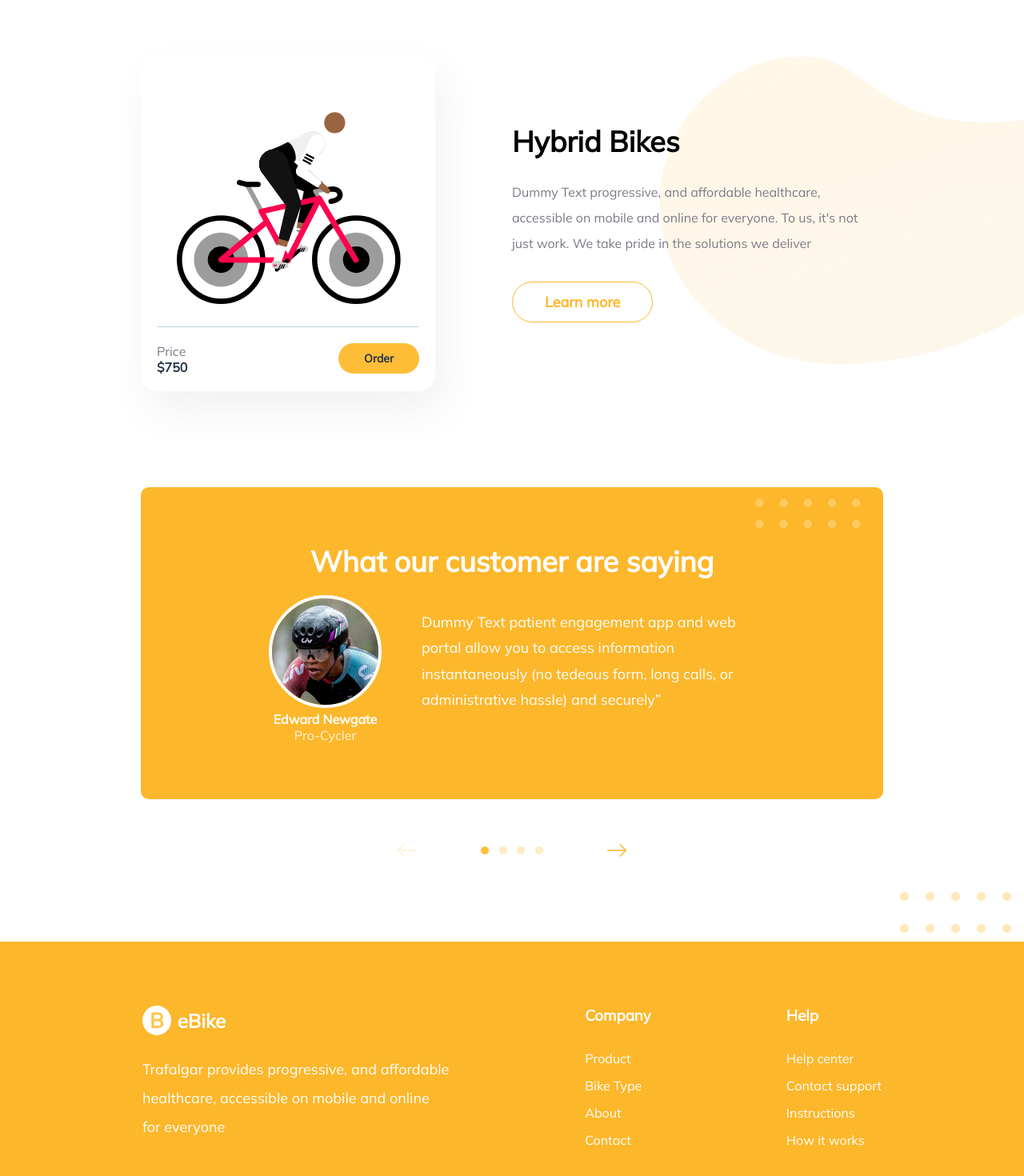
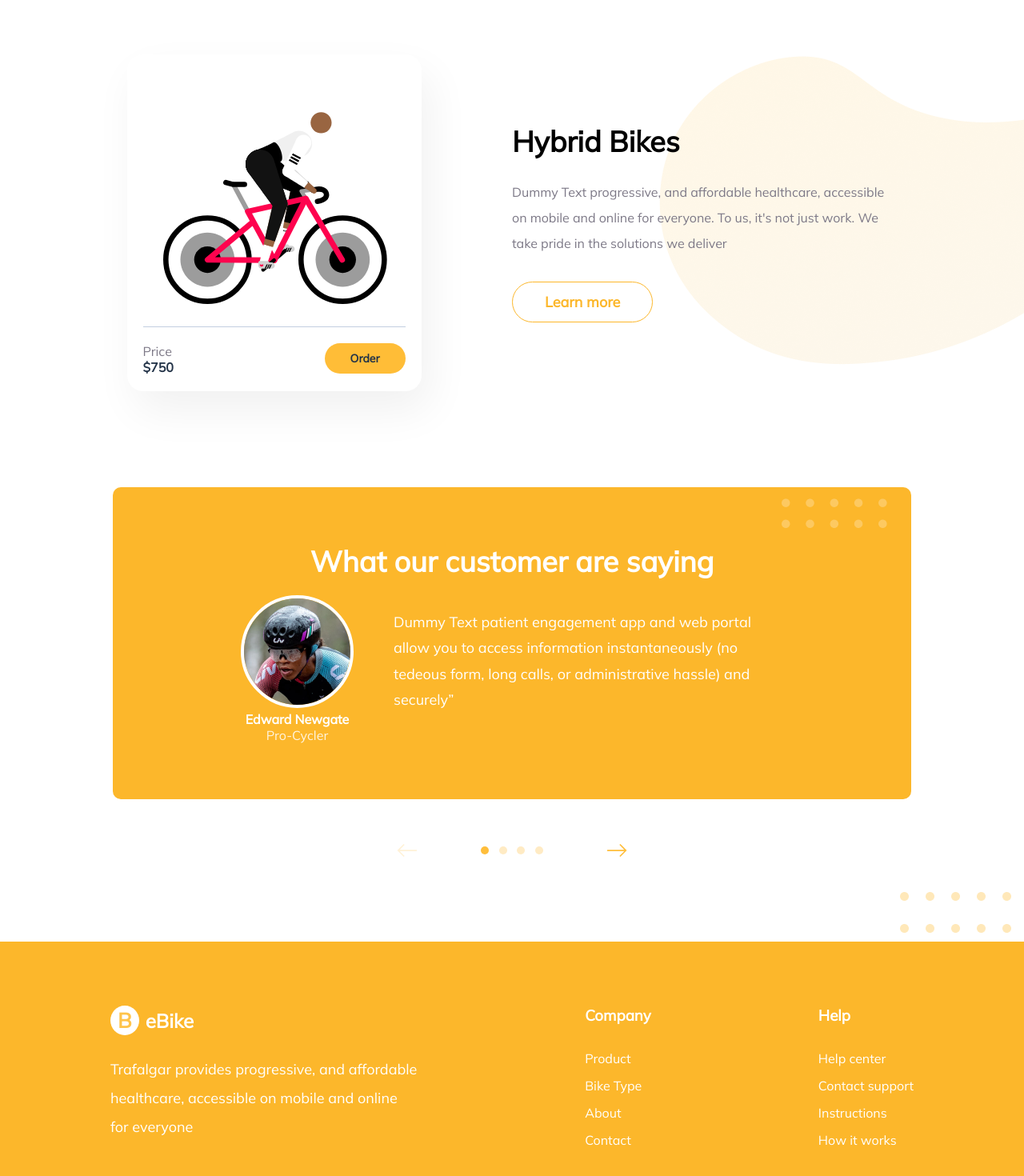
Before and after one commit to 5iveemmy/lottie, a React (Create React App) app: page / in a window 1280 px wide. Shown: the part 1466-2936 px from the top of the page at 80% size. Built offline with nearby package versions, Linux system fonts and the light colour scheme.

Commit message:
last commit

```diff
--- a/package.json
+++ b/package.json
@@ -40,5 +40,8 @@
       "last 1 firefox version",
       "last 1 safari version"
     ]
+  },
+  "devDependencies": {
+    "mini-css-extract-plugin": "2.4.5"
   }
 }
--- a/src/components/Bikes/BikeKit.elements.js
+++ b/src/components/Bikes/BikeKit.elements.js
@@ -196,6 +196,10 @@ export const HybridWrap = styled.div`
   justify-content: space-between;
   align-items: center;
   flex-wrap: wrap;
+
+  @media screen and (max-width: 1200px) {
+    justify-content: center;
+  }
 `;
 
 export const HybridBikes = styled.div`
@@ -236,8 +240,8 @@ export const HybridContainer = styled.div`
   margin-left: auto;
   padding-top: 50px;
   padding-bottom: 50px;
-  padding-left: 80px;
-  padding-right: 80px;
+  padding-left: 45px;
+  padding-right: 45px;
 `;
 
 export const HybridButtonDiv = styled.div`
@@ -273,7 +277,7 @@ export const RightVectorDiv = styled.div`
   @media screen and (max-width: 960px) {
     top: 165rem;
   }
-  @media screen and (max-width: 860px) {
+  @media screen and (max-width: 840px) {
     top: 189rem;
   }
   @media screen and (max-width: 570px) {
--- a/src/components/Footer/Footer.elements.js
+++ b/src/components/Footer/Footer.elements.js
@@ -11,8 +11,8 @@ export const FooterDiv = styled.div`
 export const FooterWrap = styled.div`
   display: flex;
   justify-content: space-between;
-  padding-left: 8rem;
-  padding-right: 8rem;
+  padding-left: 5.5rem;
+  padding-right: 5.5rem;
 
   @media screen and (max-width: 950px) {
     flex-wrap: wrap;
@@ -54,8 +54,8 @@ export const FooterDotDiv = styled.div`
   right: 1rem;
   bottom: 17rem;
 
-  @media screen and (max-width: 940px) {
-    bottom: 27rem;
+  @media screen and (max-width: 960px) {
+    display: none;
   }
 `;
 
--- a/src/components/HeroSection/HeroSection.elements.js
+++ b/src/components/HeroSection/HeroSection.elements.js
@@ -8,6 +8,10 @@ export const HeroSect = styled.div`
 
 export const ForDotss = styled.div`
   position: relative;
+
+  @media screen and (max-width: 1200px) {
+    display: none;
+  }
 `;
 
 export const DotssImg = styled.img`
@@ -28,7 +32,7 @@ export const Left = styled.div`
   width: 51%;
 
   @media screen and (max-width: 960px) {
-    width: auto;
+    width: 100%;
   }
 `;
 
@@ -71,11 +75,15 @@ export const FormWrap = styled.div`
   position: relative;
   width: 400px;
   display: flex;
+
+  @media screen and (max-width: 475px) {
+    width: 320px;
+  }
 `;
 
 export const FormInput = styled.input`
   border-radius: 100px;
-  width: 400px;
+  width: 100%;
   padding: 17px 40px;
   border: 0.5px solid #c2cfe0;
   outline: none;
--- a/src/globalStyles.js
+++ b/src/globalStyles.js
@@ -19,6 +19,11 @@ export const Container = styled.div`
   margin-left: auto;
   padding-left: 50px;
   padding-right: 50px;
+
+  @media screen and (max-width: 475px) {
+    padding-right: 38px;
+    padding-left: 38px;
+  }
 `;
 
 export default GlobalStyle;
```
Also changed, not shown: 1 other file (tests, documents, lock files or other folders).
